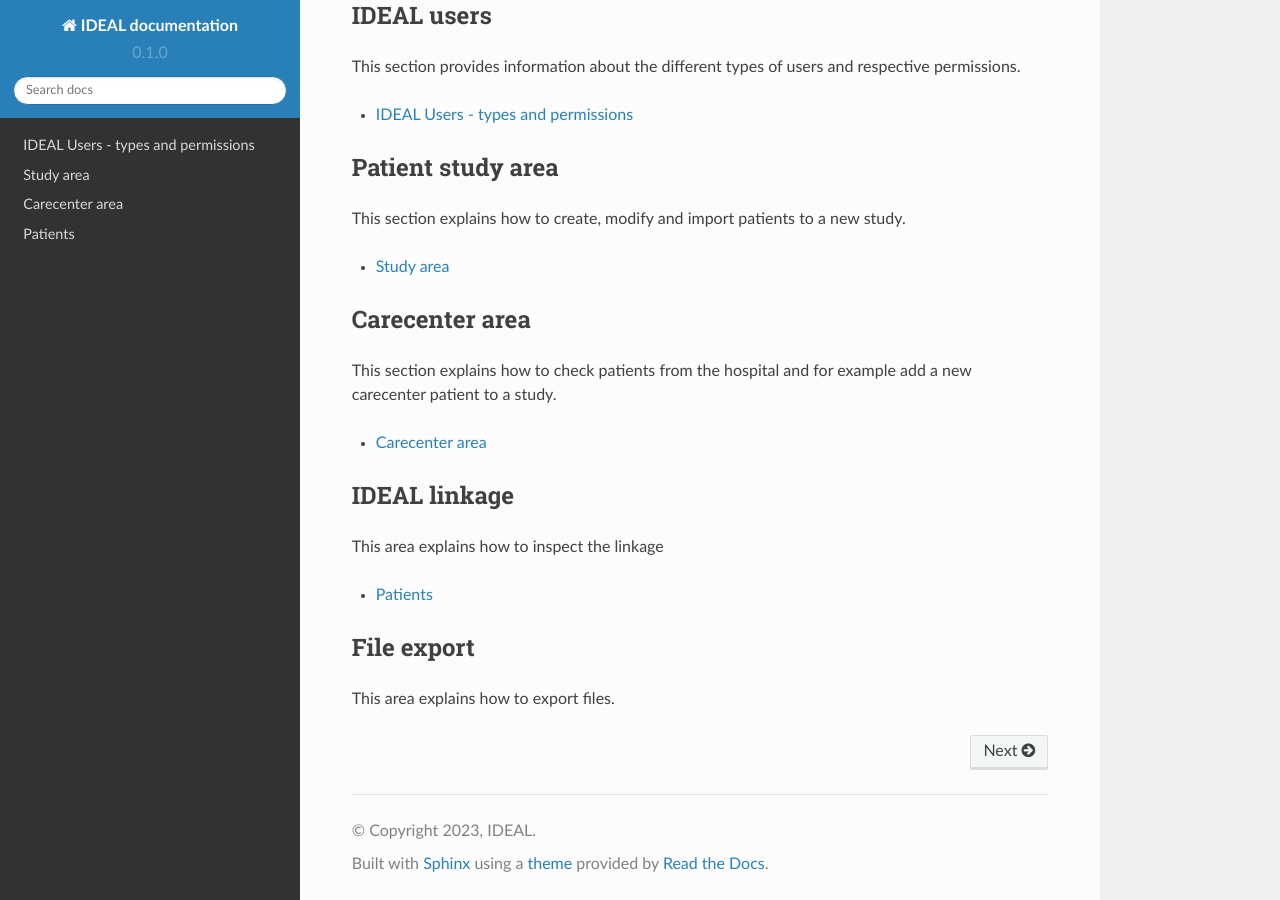
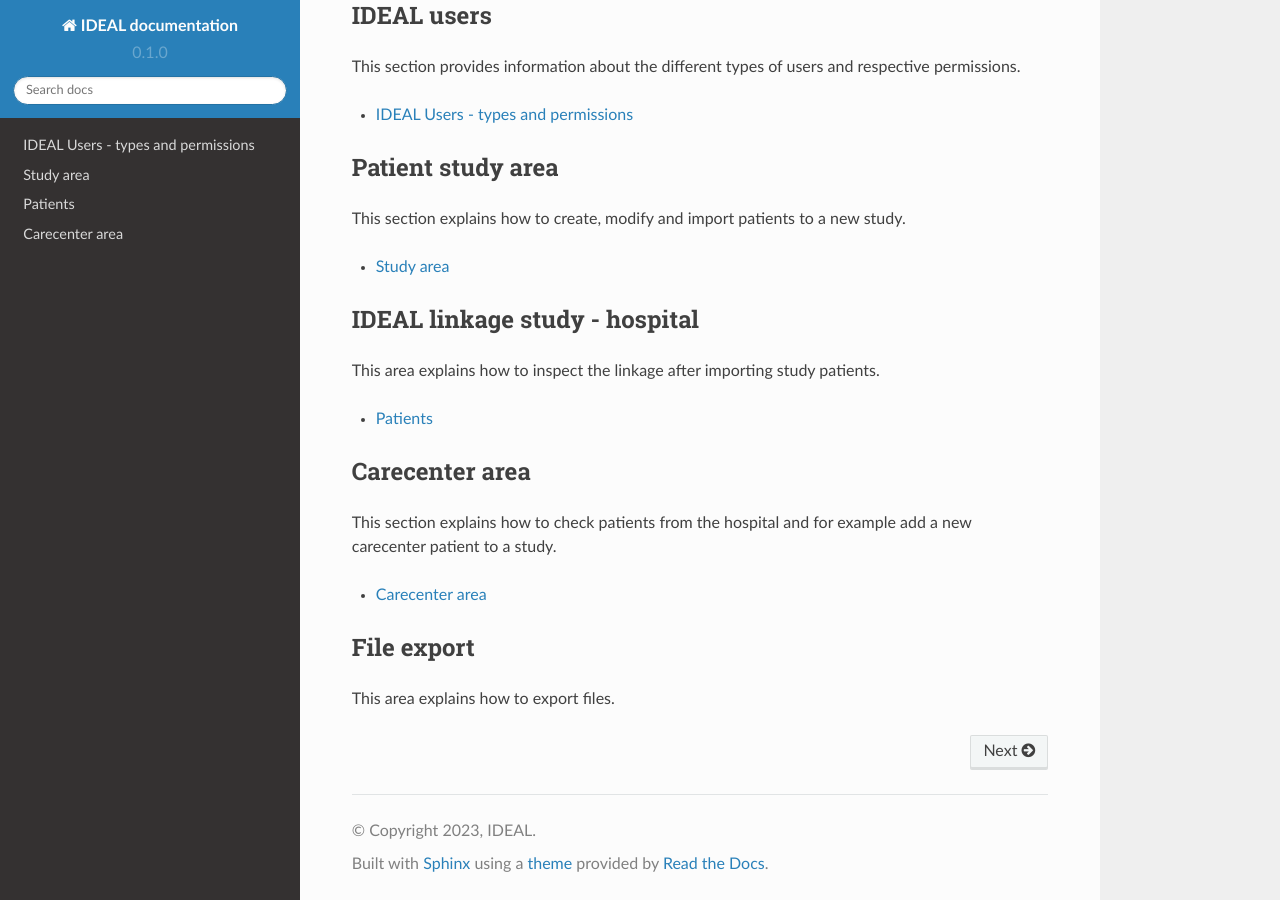
Before and after one commit to Nynuphar/IDEAL-doc, a Sphinx documentation site: the page built from docs/source/index.rst, in a window 1280 px wide and 900 px high, scrolled down 803 px. Built offline with Sphinx 7.4.7 and the Read the Docs theme 2.0.0, drawn with Linux system fonts in a browser that asks for light colours; pages that are not in the unit, such as notebooks, are missing from menus; some of the changed lines change nothing that is shown.

Commit message:
Update index.rst

```diff
--- a/docs/source/index.rst
+++ b/docs/source/index.rst
@@ -46,6 +46,16 @@ This section explains how to create, modify and import patients to a new study.
 
    study
 
+IDEAL linkage study - hospital
+**********************************
+
+This area explains how to inspect the linkage after importing study patients.
+
+.. toctree::
+   :maxdepth: 1
+
+   linkage
+
 Carecenter area
 *****************
 
@@ -56,19 +66,8 @@ This section explains how to check patients from the hospital and for example ad
 
    carecenter
 
-
-IDEAL linkage
-*********
-
-This area explains how to inspect the linkage
-
-.. toctree::
-   :maxdepth: 1
-
-   linkage
-
 File export
-************
+**************
 
 This area explains how to export files.
 
```
